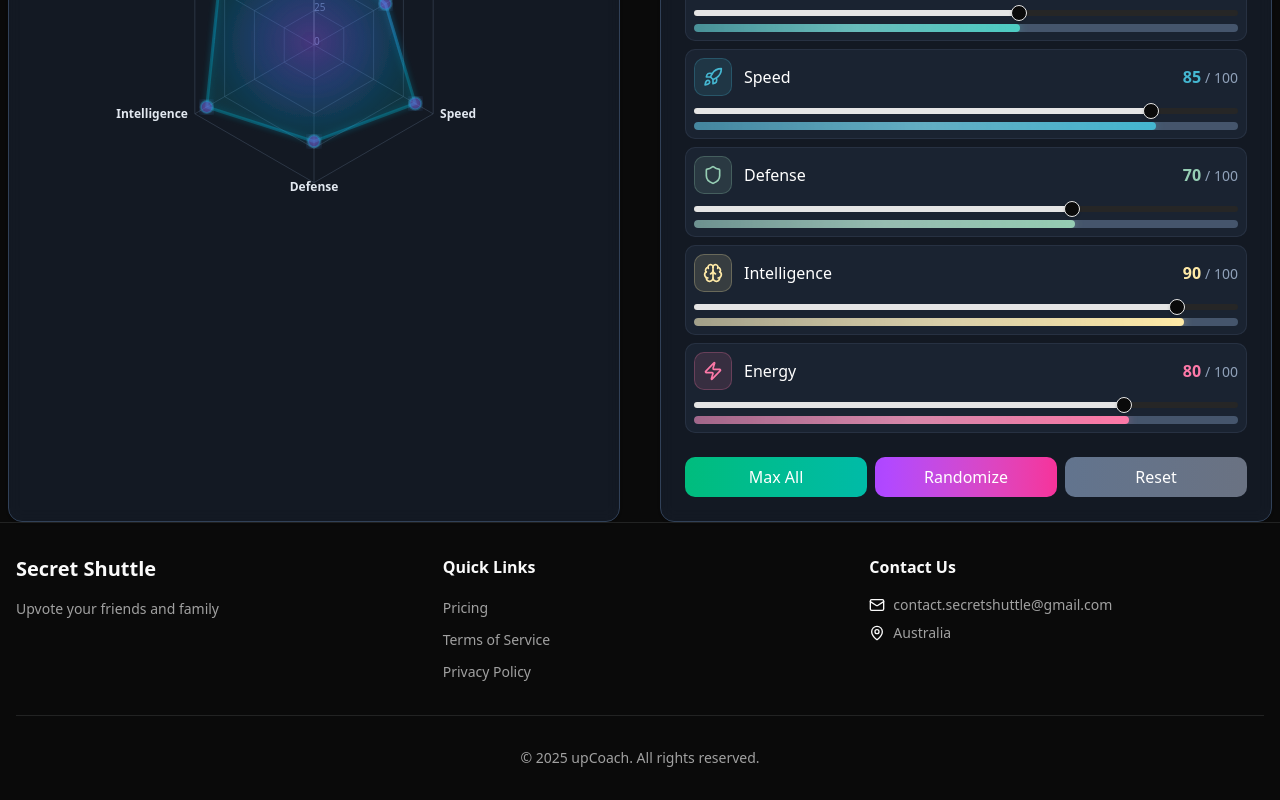
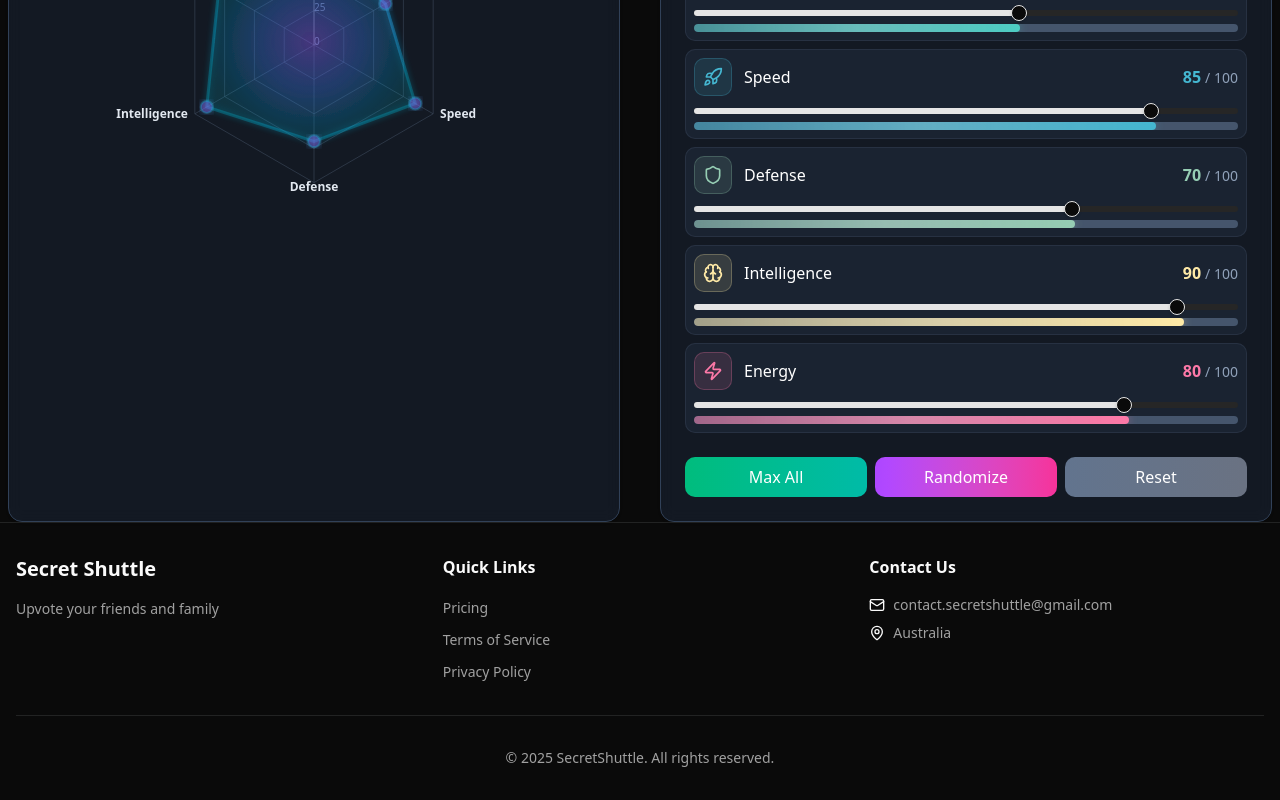
Before and after one commit to mohjache/secret-shuttle, a Next.js app: page / in a window 1280 px wide. Shown: the part 344-1144 px from the top of the page. Built offline with nearby package versions, Linux system fonts and the light colour scheme.

Commit message:
fix bad copy and paste

```diff
--- a/src/components/navigation/Footer.tsx
+++ b/src/components/navigation/Footer.tsx
@@ -85,7 +85,7 @@ export default function Footer() {
 
         <div className="mt-8 border-t pt-8 text-center">
           <p className="text-muted-foreground text-sm">
-            © {new Date().getFullYear()} upCoach. All rights reserved.
+            © {new Date().getFullYear()} SecretShuttle. All rights reserved.
           </p>
         </div>
       </div>
```
